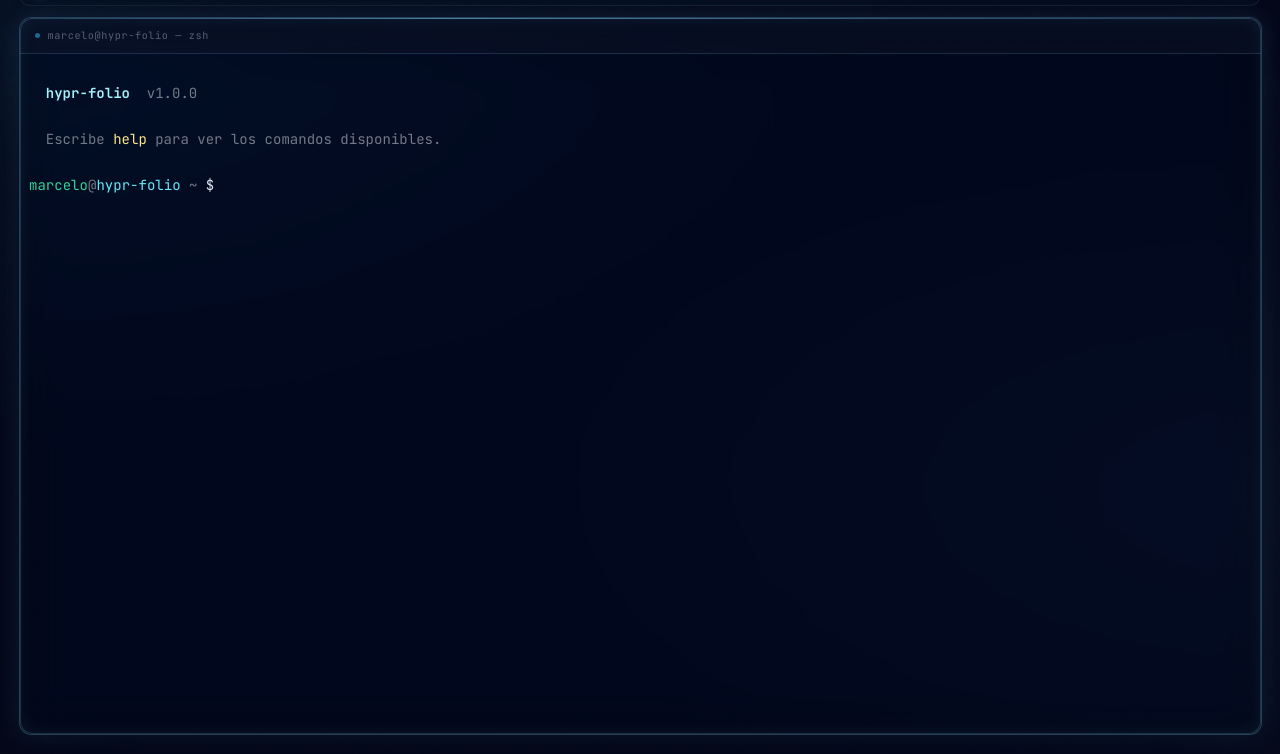
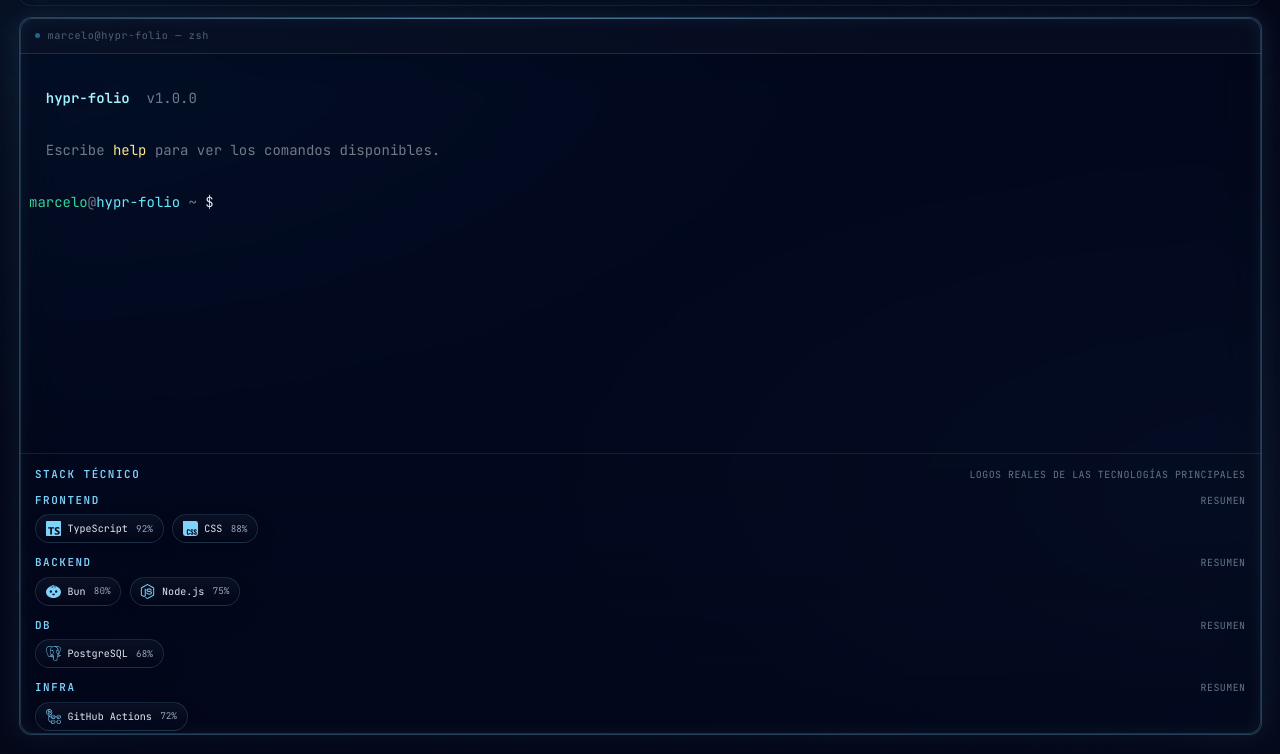
Before and after one commit to MarceloDetlefsen/proy3-web, a website built with Vite: page index.html in a window 1280 px wide. Shown: the part 46-800 px from the top of the page. Built offline with nearby package versions, Linux system fonts and the light colour scheme; what @xterm/addon-image would draw is missing.

Commit message:
Se implementa una primera versón de implementar los logos del stack.

```diff
--- a/package.json
+++ b/package.json
@@ -22,6 +22,7 @@
   "dependencies": {
     "@xterm/addon-fit": "^0.11.0",
     "@xterm/addon-image": "^0.9.0",
-    "@xterm/xterm": "^6.0.0"
+    "@xterm/xterm": "^6.0.0",
+    "simple-icons": "^16.22.0"
   }
 }
--- a/src/commands/stack.ts
+++ b/src/commands/stack.ts
@@ -14,7 +14,7 @@ export function cmdStack(_args: string[]): OutputLine[] {
   for (const [category, items] of Object.entries(grouped)) {
     lines.push({ text: category, bold: true })
     for (const item of items) {
-      lines.push({ text: `  ${item.name.padEnd(16)} ${String(item.percentage).padStart(3)}%` })
+      lines.push({ text: `  ${item.name.padEnd(18)} ${String(item.percentage).padStart(3)}%` })
     }
   }
 
--- /dev/null
+++ b/src/data/tech-icons.ts
@@ -0,0 +1,119 @@
+import {
+  siAlacritty,
+  siApachemaven,
+  siAxios,
+  siBun,
+  siCplusplus,
+  siClerk,
+  siCloudflare,
+  siCss,
+  siDaisyui,
+  siDocker,
+  siExpress,
+  siFastapi,
+  siFirebase,
+  siGithub,
+  siGithubactions,
+  siGo,
+  siHtml5,
+  siJavascript,
+  siJetpackcompose,
+  siKotlin,
+  siMaplibre,
+  siMysql,
+  siNeo4j,
+  siNodedotjs,
+  siNextdotjs,
+  siNumpy,
+  siPhoenixframework,
+  siPinia,
+  siPrisma,
+  siPostgresql,
+  siPython,
+  siRailway,
+  siReact,
+  siScipy,
+  siSqlite,
+  siSpringboot,
+  siTailwindcss,
+  siTypescript,
+  siVercel,
+  siVite,
+  siVuedotjs,
+  siZod,
+  siElixir,
+  siGit,
+} from "simple-icons";
+import type { SimpleIcon } from "simple-icons";
+
+const TECH_ICON_MAP: Record<string, SimpleIcon> = {
+  typescript: siTypescript,
+  css: siCss,
+  html: siHtml5,
+  javascript: siJavascript,
+  javascriptvanilla: siJavascript,
+  bun: siBun,
+  nodejs: siNodedotjs,
+  postgresql: siPostgresql,
+  githubactions: siGithubactions,
+  react: siReact,
+  react19: siReact,
+  nextjs: siNextdotjs,
+  nextjs16: siNextdotjs,
+  vue3: siVuedotjs,
+  vue: siVuedotjs,
+  pinia: siPinia,
+  vuerouter: siVuedotjs,
+  axios: siAxios,
+  clerk: siClerk,
+  express: siExpress,
+  prisma: siPrisma,
+  cloudflare: siCloudflare,
+  fastapi: siFastapi,
+  neo4j: siNeo4j,
+  python: siPython,
+  scipy: siScipy,
+  numpy: siNumpy,
+  kotlin: siKotlin,
+  jetpackcompose: siJetpackcompose,
+  firebasefirestore: siFirebase,
+  firebaseauth: siFirebase,
+  datastore: siFirebase,
+  navigationcompose: siJetpackcompose,
+  cplusplus: siCplusplus,
+  ncurses: siAlacritty,
+  ansicolors: siAlacritty,
+  tailwindcss: siTailwindcss,
+  tailwindcssv4: siTailwindcss,
+  springboot: siSpringboot,
+  mysql: siMysql,
+  libsql: siSqlite,
+  sqlite: siSqlite,
+  maplibregl: siMaplibre,
+  zod: siZod,
+  elixir: siElixir,
+  liveview: siPhoenixframework,
+  phoenixframework18: siPhoenixframework,
+  daisyui: siDaisyui,
+  docker: siDocker,
+  dockercompose: siDocker,
+  go: siGo,
+  maven: siApachemaven,
+  vercel: siVercel,
+  railway: siRailway,
+  git: siGit,
+  github: siGithub,
+  vite: siVite,
+};
+
+function normalizeTechName(value: string): string {
+  return value.toLowerCase().replace(/[^a-z0-9]+/g, "");
+}
+
+export function getTechIcon(tech: string): SimpleIcon | null {
+  return TECH_ICON_MAP[normalizeTechName(tech)] ?? null;
+}
+
+export function getTechIconSvg(tech: string): string | null {
+  return getTechIcon(tech)?.svg ?? null;
+}
--- a/src/main.ts
+++ b/src/main.ts
@@ -12,6 +12,8 @@ import { cmdContact } from "@/commands/contact";
 import { cmdGui } from "@/commands/gui";
 import { cmdClear } from "@/commands/clear";
 import type { Project } from "@/data/projects";
+import { stack as globalStack } from "@/data/stack";
+import { getTechIconSvg } from "@/data/tech-icons";
 import { pickRandomWallpaper } from "@/wallpapers";
 
 const registry: CommandRegistry = {
@@ -77,6 +79,7 @@ app.innerHTML = `
         </div>
         <div class="terminal-body">
           <div id="terminal"></div>
+          <section class="tech-panel" id="tech-panel" aria-live="polite"></section>
           <section class="project-gallery" id="project-gallery" hidden aria-live="polite">
             <div class="project-gallery-grid" id="project-gallery-grid"></div>
           </section>
@@ -113,21 +116,134 @@ if (terminalHost === null) throw new Error("No se encontró el contenedor de la
 
 const galleryRoot = document.querySelector<HTMLElement>("#project-gallery");
 const galleryGrid = document.querySelector<HTMLElement>("#project-gallery-grid");
+const techPanel = document.querySelector<HTMLElement>("#tech-panel");
 
 const terminal = bootTerminal({ host: terminalHost, registry, onProjectChange: renderGallery });
 
+function createTechChip(name: string, percentage?: number): HTMLElement {
+  const chip = document.createElement("article");
+  chip.className = "tech-chip";
+
+  const icon = document.createElement("span");
+  icon.className = "tech-chip-icon";
+  const svg = getTechIconSvg(name);
+  if (svg !== null) {
+    icon.innerHTML = svg;
+  } else {
+    icon.classList.add("tech-chip-icon--fallback");
+    icon.textContent = name
+      .split(/\s+/)
+      .filter(Boolean)
+      .map((part) => part[0] ?? "")
+      .slice(0, 2)
+      .join("")
+      .toUpperCase();
+  }
+
+  const label = document.createElement("span");
+  label.className = "tech-chip-label";
+  label.textContent = name;
+
+  chip.append(icon, label);
+
+  if (typeof percentage === "number") {
+    const badge = document.createElement("span");
+    badge.className = "tech-chip-percent";
+    badge.textContent = `${percentage}%`;
+    chip.append(badge);
+  }
+
+  return chip;
+}
+
+function createTechGroup(title: string, subtitle: string, chips: HTMLElement[]): HTMLElement {
+  const group = document.createElement("section");
+  group.className = "tech-group";
+
+  const header = document.createElement("header");
+  header.className = "tech-group-header";
+
+  const titleEl = document.createElement("span");
+  titleEl.className = "tech-group-title";
+  titleEl.textContent = title;
+
+  const subtitleEl = document.createElement("span");
+  subtitleEl.className = "tech-group-subtitle";
+  subtitleEl.textContent = subtitle;
+
+  header.append(titleEl, subtitleEl);
+
+  const row = document.createElement("div");
+  row.className = "tech-chip-row";
+  row.append(...chips);
+
+  group.append(header, row);
+  return group;
+}
+
+function renderTechPanel(project: Project | null): void {
+  if (techPanel === null) {
+    return;
+  }
+
+  const wrapper = document.createElement("div");
+  wrapper.className = "tech-panel-inner";
+
+  const header = document.createElement("header");
+  header.className = "tech-panel-header";
+
+  const title = document.createElement("span");
+  title.className = "tech-panel-title";
+  title.textContent = project === null ? "Stack técnico" : "Stack del proyecto";
+
+  const subtitle = document.createElement("span");
+  subtitle.className = "tech-panel-subtitle";
+  subtitle.textContent =
+    project === null
+      ? "Logos reales de las tecnologías principales"
+      : "Tecnologías usadas en este proyecto";
+
+  header.append(title, subtitle);
+  wrapper.append(header);
+
+  if (project === null) {
+    const grouped = globalStack.reduce<Record<string, HTMLElement[]>>((acc, item) => {
+      const chips = acc[item.category] ?? [];
+      chips.push(createTechChip(item.name, item.percentage));
+      acc[item.category] = chips;
+      return acc;
+    }, {});
+
+    for (const [category, chips] of Object.entries(grouped)) {
+      wrapper.append(
+        createTechGroup(category, "Resumen", chips),
+      );
+    }
+  } else {
+    const chips = project.stack.map((tech) => createTechChip(tech));
+    wrapper.append(
+      createTechGroup(project.title, "Tecnologías del proyecto", chips),
+    );
+  }
+
+  techPanel.replaceChildren(wrapper);
+}
+
 function renderGallery(project: Project | null): void {
   if (galleryRoot === null || galleryGrid === null) {
+    renderTechPanel(project);
     return;
   }
 
   if (project === null) {
     galleryRoot.hidden = true;
     galleryGrid.replaceChildren();
+    renderTechPanel(null);
     return;
   }
 
   galleryRoot.hidden = false;
+  renderTechPanel(project);
   galleryGrid.replaceChildren(
     ...project.screenshots.map((screenshot, index) => {
       const src = `/${screenshot.replace(/^public\//, "")}`;
@@ -152,3 +268,5 @@ function renderGallery(project: Project | null): void {
     }),
   );
 }
+
+renderGallery(null);
--- a/src/styles/terminal.css
+++ b/src/styles/terminal.css
@@ -263,6 +263,114 @@
   z-index: 30;
 }
 
+.tech-panel {
+  flex: 0 0 auto;
+  padding: 0.85rem 1rem 0.25rem;
+  border-top: 1px solid rgba(125, 211, 252, 0.12);
+  background:
+    linear-gradient(180deg, rgba(2,6,23,0.02), rgba(2,6,23,0.14));
+}
+
+.tech-panel-inner {
+  display: flex;
+  flex-direction: column;
+  gap: 0.8rem;
+}
+
+.tech-panel-header,
+.tech-group-header {
+  display: flex;
+  align-items: baseline;
+  justify-content: space-between;
+  gap: 0.85rem;
+}
+
+.tech-panel-title,
+.tech-group-title {
+  font-family: 'JetBrains Mono', monospace;
+  font-size: 0.73rem;
+  font-weight: 700;
+  text-transform: uppercase;
+  letter-spacing: 0.14em;
+  color: #7dd3fc;
+}
+
+.tech-panel-subtitle,
+.tech-group-subtitle {
+  font-family: 'JetBrains Mono', monospace;
+  font-size: 0.66rem;
+  color: #64748b;
+  letter-spacing: 0.05em;
+  text-transform: uppercase;
+}
+
+.tech-group {
+  display: flex;
+  flex-direction: column;
+  gap: 0.5rem;
+}
+
+.tech-chip-row {
+  display: flex;
+  flex-wrap: wrap;
+  gap: 0.55rem;
+}
+
+.tech-chip {
+  display: inline-flex;
+  align-items: center;
+  gap: 0.45rem;
+  padding: 0.4rem 0.65rem;
+  border-radius: 999px;
+  border: 1px solid rgba(125, 211, 252, 0.16);
+  background:
+    linear-gradient(180deg, rgba(15,23,42,0.72), rgba(2,6,23,0.62));
+  box-shadow:
+    0 0 0 1px rgba(2,6,23,0.28) inset,
+    0 10px 20px rgba(2,6,23,0.2);
+}
+
+.tech-chip-icon {
+  width: 1rem;
+  height: 1rem;
+  flex: 0 0 auto;
+  display: inline-flex;
+  align-items: center;
+  justify-content: center;
+  color: #7dd3fc;
+}
+
+.tech-chip-icon svg {
+  width: 100%;
+  height: 100%;
+  display: block;
+  fill: currentColor;
+}
+
+.tech-chip-icon--fallback {
+  border-radius: 0.35rem;
+  border: 1px solid rgba(125, 211, 252, 0.24);
+  background: rgba(15,23,42,0.95);
+  color: #7dd3fc;
+  font-family: 'JetBrains Mono', monospace;
+  font-size: 0.55rem;
+  line-height: 1;
+}
+
+.tech-chip-label {
+  font-family: 'JetBrains Mono', monospace;
+  font-size: 0.67rem;
+  color: #e2e8f0;
+  white-space: nowrap;
+}
+
+.tech-chip-percent {
+  margin-left: 0.1rem;
+  font-family: 'JetBrains Mono', monospace;
+  font-size: 0.62rem;
+  color: #94a3b8;
+}
+
 .project-gallery {
   flex: 0 0 auto;
   padding: 0.8rem 1rem 1rem;
@@ -375,4 +483,10 @@
   #clock { font-size: 0.7rem; min-width: auto; }
 
   .terminal-card { border-radius: 0.65rem; }
+
+  .tech-panel,
+  .project-gallery {
+    padding-left: 0.75rem;
+    padding-right: 0.75rem;
+  }
 }
```
Also changed, not shown: 1 other file.
